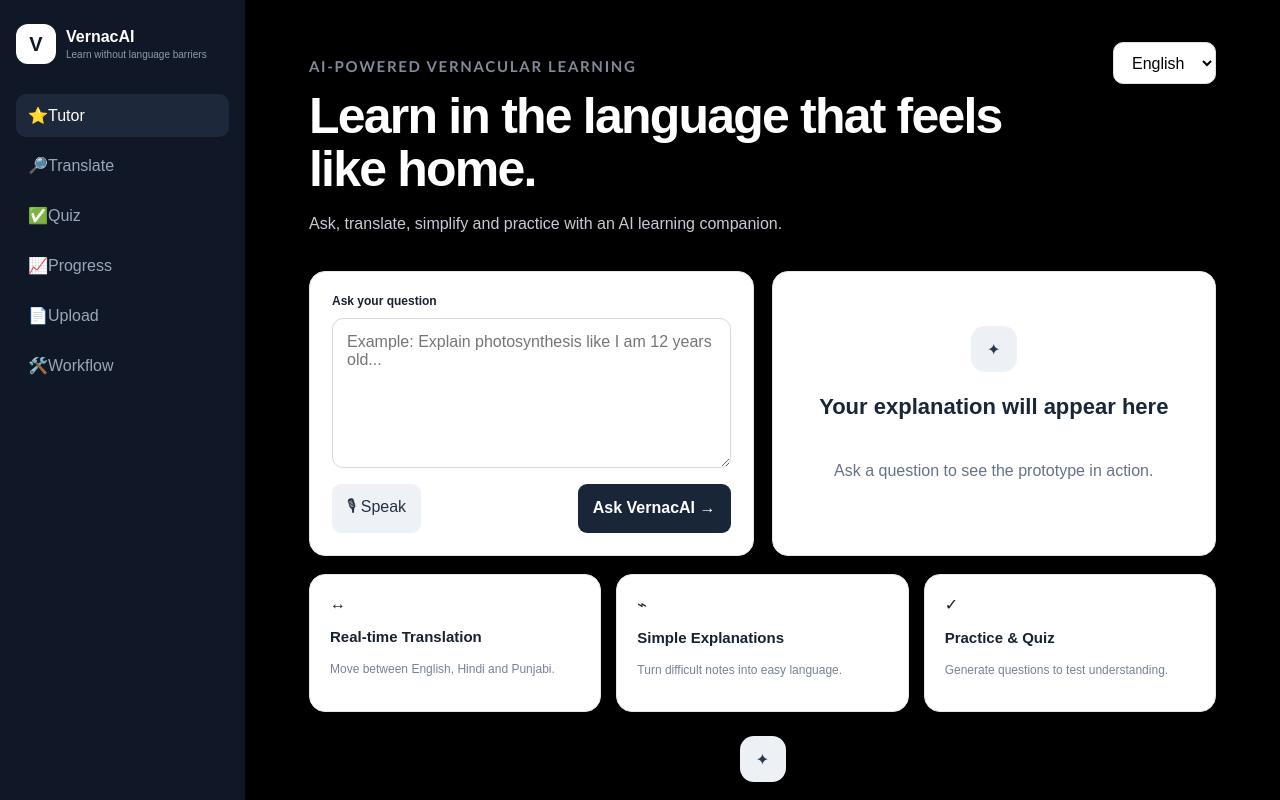
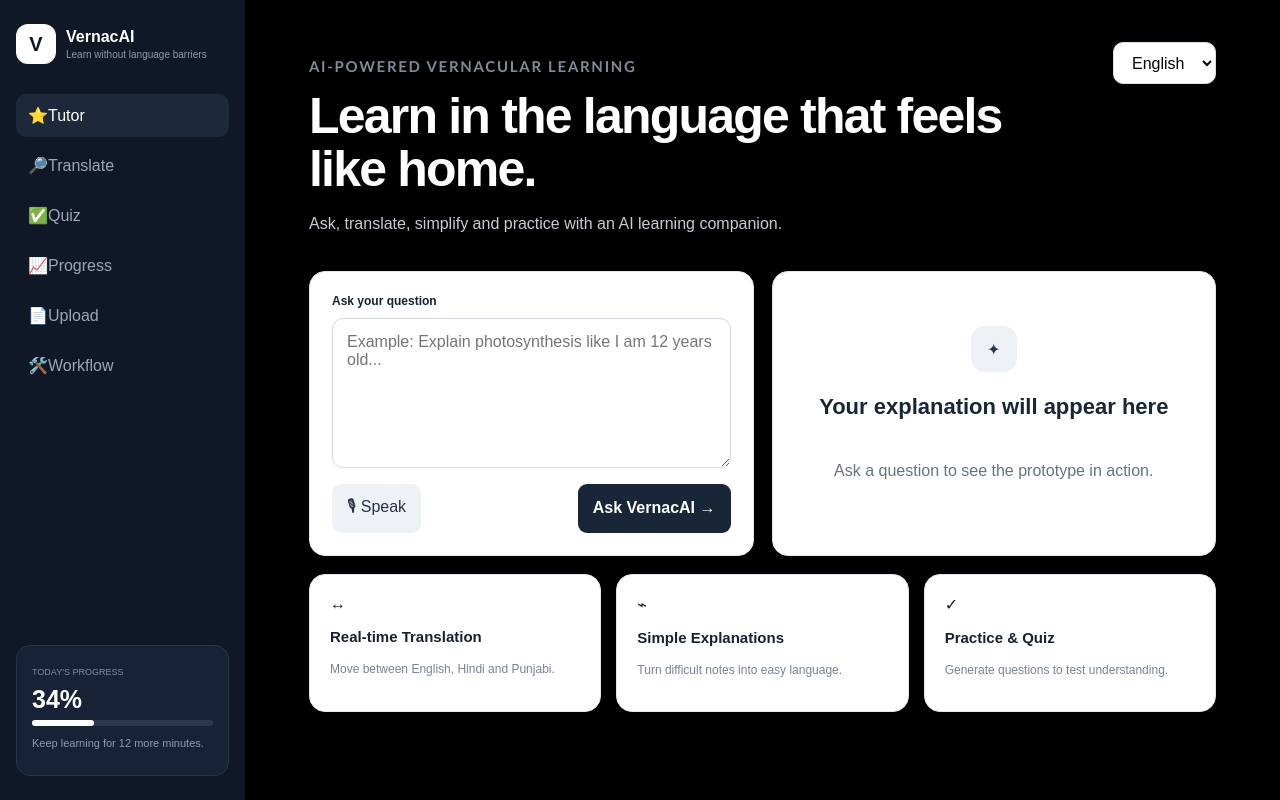
Before and after one commit to Ronit-dev01/sih, a React (Vite) app: page / in a window 1280 px wide. Shown: the top 800 px of the page. Built offline with nearby package versions, Linux system fonts and the light colour scheme.

Commit message:
Vernac ai

```diff
--- a/src/main.jsx
+++ b/src/main.jsx
@@ -915,7 +915,7 @@ useEffect(() => { // Update answer when language or topic changes
 
         {/* OTHER PAGES */}
         {tab === "Workflow" && <Workflow />}
-        {tab !== "tutor" && tab !== "upload" && tab !== "workflow" && (
+        {tab !== "Tutor" && tab !== "Upload" && tab !== "Workflow" && (
           <section className="placeholder">
 
             <div className="empty">
```
Also changed, not shown: 1 other file (tests, documents, lock files or other folders).
